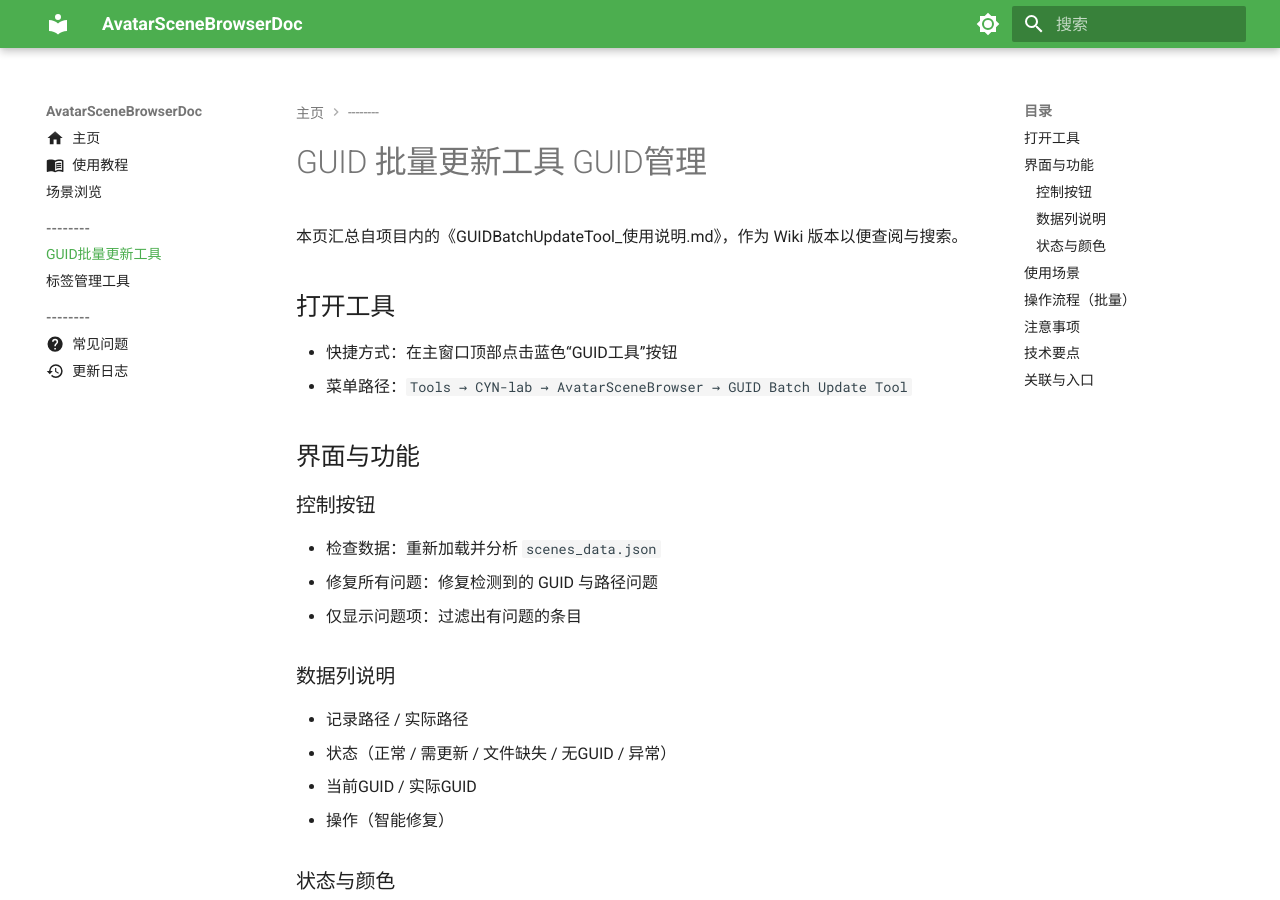
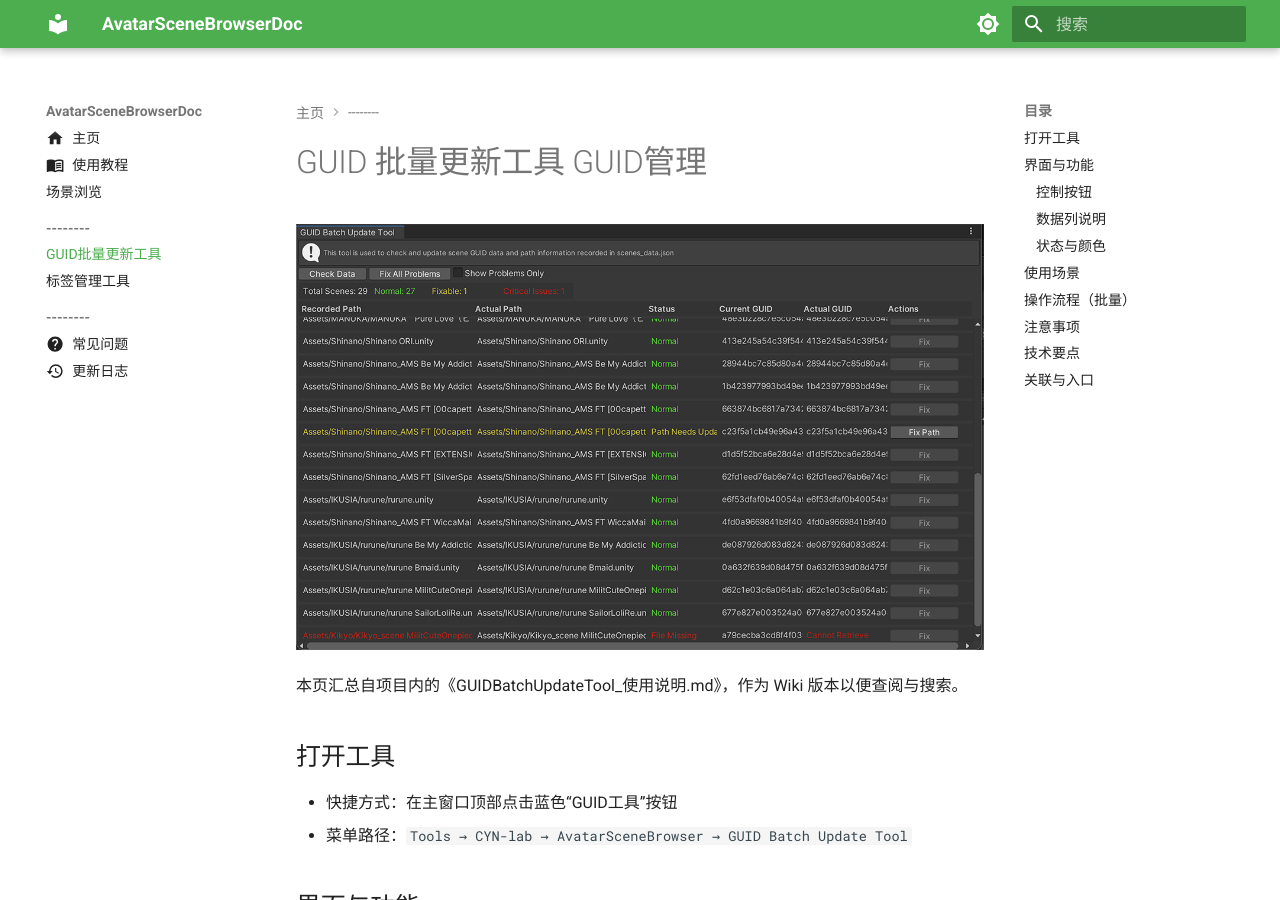
Before and after one commit to Cynth-Mt/AvatarSceneBrowserDoc, an MkDocs documentation site: the page built from docs/guid-batch-update-tool.md, in a window 1280 px wide and 900 px high. Built offline with MkDocs 1.6.1 and Material for MkDocs 9.7.7, drawn with Linux system fonts in a browser that asks for light colours.

Commit message:
添加图片

```diff
--- a/docs/guid-batch-update-tool.md
+++ b/docs/guid-batch-update-tool.md
@@ -1,4 +1,6 @@
 # GUID 批量更新工具  GUID管理
+
+![GUID工具](img/GUIDtool.png)
 
 本页汇总自项目内的《GUIDBatchUpdateTool_使用说明.md》，作为 Wiki 版本以便查阅与搜索。
 
```
Also changed, not shown: docs/img/GUIDtool.png (added).
